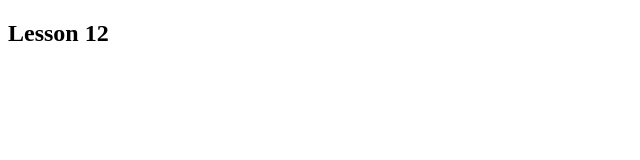
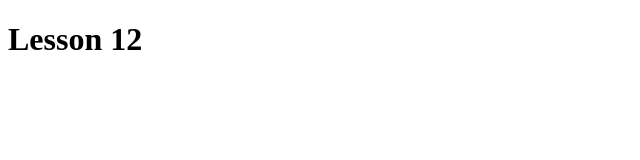
Before and after one commit to MuhammedAli06/Public, a plain HTML site: page index.html in a window 1280 px wide. Shown: the whole page, without its empty margins (0-640 px from the left). Drawn offline with Linux system fonts and the light colour scheme.

Commit message:
Update index.html
asdasd

```diff
--- a/index.html
+++ b/index.html
@@ -4,9 +4,9 @@
     <meta charset="UTF-8">
     <meta http-equiv="X-UA-Compatible" content="IE=edge">
     <meta name="viewport" content="width=device-width, initial-scale=1.0">
-    <title>Document</title>
+    <title>Lesson 12</title>
 </head>
 <body>
-    <h2>Lesson 12</h2>
+    <h1>Lesson 12</h1>
 </body>
 </html>
```
